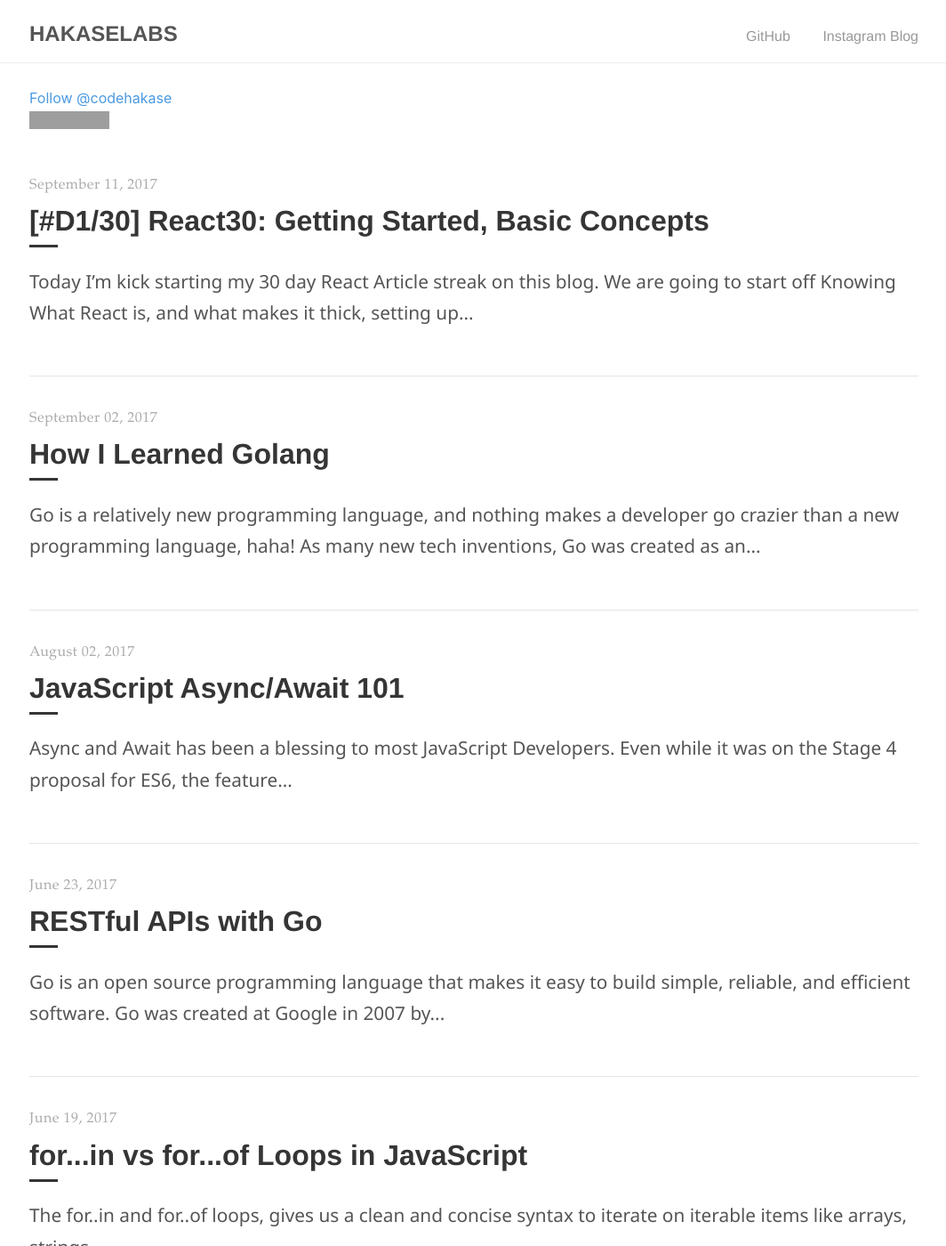
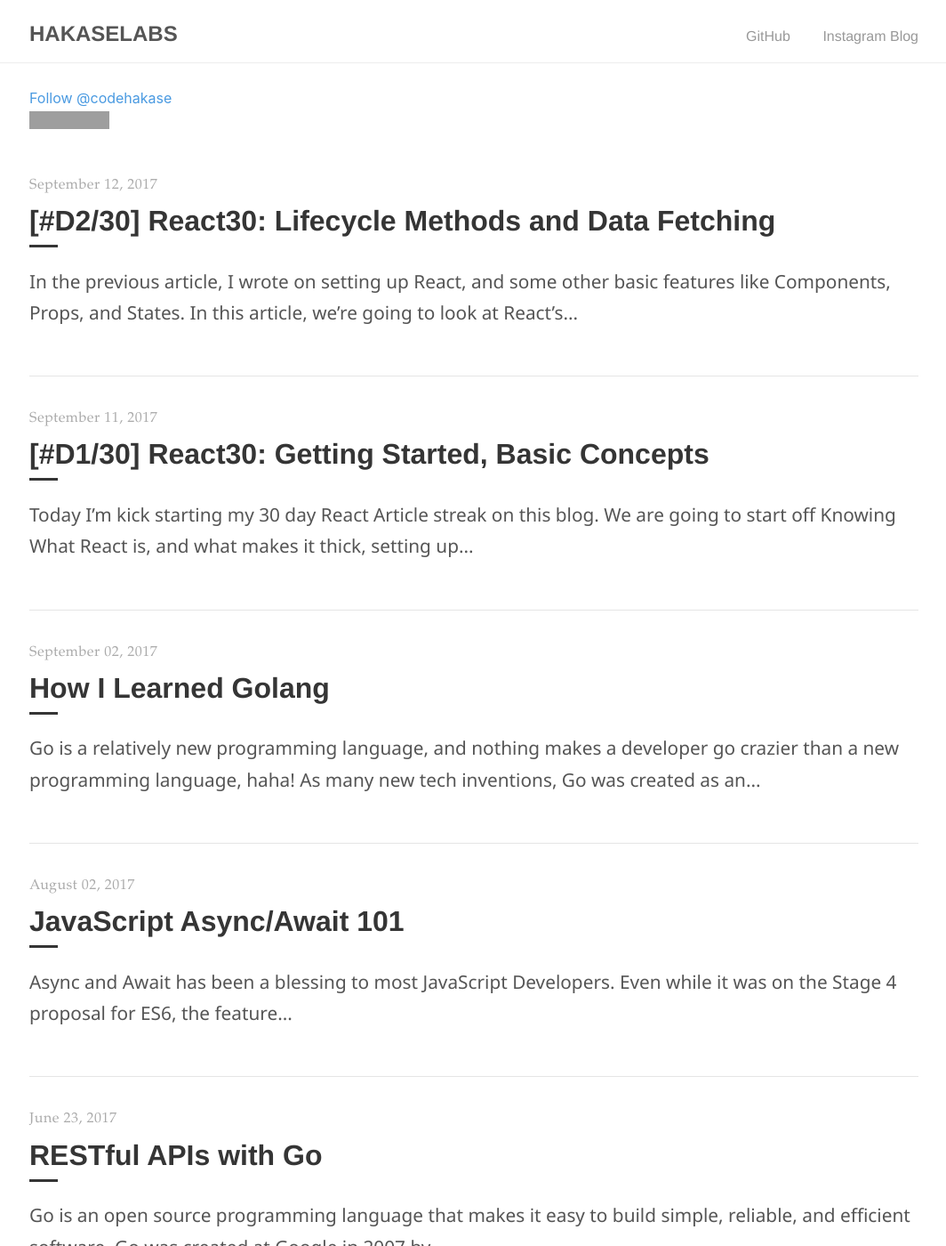
Before and after one commit to HakaseLabs/hakaselabs.github.io, a Jekyll site: the page built from index.html, in a window 1280 px wide and 1400 px high. Shown: the whole window at 89% size, without its empty margins (107-1171 px from the left). Built offline with Jekyll 4.4.1, drawn with Linux system fonts in a browser that asks for light colours; the list of posts is cut into pages by our own code; comment, search, counter and statistics services are not loaded; some of the changed lines change nothing that is shown; some of the changed text lies outside the part shown; grey boxes are pictures that could not be loaded.

Commit message:
new post

````diff
--- a/_config.yml
+++ b/_config.yml
@@ -25,3 +25,7 @@
 # Gems
 gems:
   - jekyll-paginate
+
+# Plugins
+plugins:
+  - jekyll-seo-tag
--- a/_includes/head.html
+++ b/_includes/head.html
@@ -76,4 +76,5 @@
       {{ page.title }} &middot; {{ site.title }}
     {% endif %}
   </title>
+  {% seo %}
 </head>
--- /dev/null
+++ b/_posts/2017-09-12-learning-react-day-2.md
@@ -0,0 +1,130 @@
+---
+layout: post
+title: "[#D2/30] React30: Lifecycle Methods and Data Fetching"
+author: "@codehakase"
+---
+
+In the [previous article](https://hakaselabs.github.io/2017-09-11/learning-react-day-1), I wrote on setting up React, and some other basic features like Components, Props, and States. In this article, we're going to look at React's Lifecycle Methods and how to use them.
+
+When creating components, the only required spec is the `render` method. Sometimes we may want to add code that gets called at certain times inside our component's lifetime. The Lifecycle methods in React allows us write additional code for this.
+
+## Lifecycle Methods
+- `componentWillMount` - Invoked once, on both client and server before its been rendered.
+- `componentDidMount`  - Invoked once, only on the client, after a component is rendered.
+- `shouldComponentUpdate` - Determines whether a compoennt should update itself.
+- `componentWillUnmount` - Invoked when a component is unmounted.
+
+### componentDidMount
+In this article, we're going to add to our basic app from the previous article ([GitHub repo](https://github.com/codehakase/react30-source)). We are going to make an API call to a Weather service.
+
+We're going to create a new Component `WeatherDisplay` and use it in the `App` component.
+
+In the `/src` directory, we create a new file `WeatherDisplay.js` with this content:
+```js
+import React, { Component } from 'react';
+
+class WeatherDisplay extends Component {
+	constructor() {
+		super();
+		this.state = {
+			weatherData: null
+		}
+	}
+
+	componentDidMount() {
+		const zipCode = this.props.zipCode;
+		const URL = "http://api.openweathermap.org/data/2.5/weather?q=" +
+      zipCode +
+      "&appid=b1b35bba8b434a28a0be2a3e1071ae5b&units=imperial";
+     fetch(URL).then(res => res.json()).then(json => {
+     	this.setState({
+     		weatherData: json
+     	});
+     });
+	}
+
+	render() {
+		const weatherData = this.state.weatherData;
+		if (!weatherData) return <div>Loading</div>;
+		const weather = weatherData.weather[0];
+		const icon = "http://openweathermap.org/img/w/" + weather.icon + ".png";
+
+		return (
+			<div>
+				<h1>
+					{weather.main} in {weatherData.name}
+					<img src={icon} alt={weatherData.description} />
+				</h1>
+				<p>Current: {weatherData.main.temp}°</p>
+		    <p>High: {weatherData.main.temp_max}°</p>
+		    <p>Low: {weatherData.main.temp_min}°</p>
+		    <p>Wind Speed: {weatherData.wind.speed} mi/hr</p>
+			</div>
+		);
+	}
+}
+
+export default WeatherDisplay;
+```
+
+And update `App.js` with this content:
+```js
+import React, { Component } from 'react';
+import './App.css';
+import WeatherDisplay from './WeatherDisplay';
+
+class App extends Component {
+  constructor() {
+    super();
+    this.state = {
+      activePlace: 0
+    };
+  }
+  render() {
+    const places = [
+      {name: "Asokoro", zipCode: "900231"},
+      {name: "Maitama", zipCode: "900271"},
+      { name: "Santa Cruz", zipCode: "95062" },
+      { name: "Honolulu", zipCode: "96803" }
+    ];
+
+    const activePlace = this.state.activePlace;
+    return (
+      <div className="App">
+        {
+          places.map((place, index) => (
+            <button
+              key={index}
+              onClick={() => {this.setState({
+                activePlace: index
+              });
+             }}
+             >
+             {place.name}
+            </button>
+          ))
+        }
+        <WeatherDisplay
+          key={activePlace}
+          zipCode={places[activePlace].zipCode}
+          />
+      </div>
+    );
+  }
+}
+
+export default App;
+```
+
+At this point running your app on you should get something similar:
+![React basic app](http://res.cloudinary.com/hakase-labs/image/upload/v1505241392/react30-basic-app_vghmhe.gif)
+
+## Source
+The source for this series, can be found [HERE](https://github.com/codehakase/react30-source). You can clone the GitHub repo, and run locally, more instructions are on the README file.
+
+
+## Conclusion
+So far we've seen some of the React Lifecycle hooks, and a sample app to explain further. When we talk about mounting, we're actually referring to the process of converting components into actual DOM elements. In the next article, we'll look at the other Lifecycle methods in-depth.
+
+### Read other articles in the series
+Day 1 - [Getting Started, the Basics](https://hakaselabs.github.io/2017-09-11/learning-react-day-1)
````
